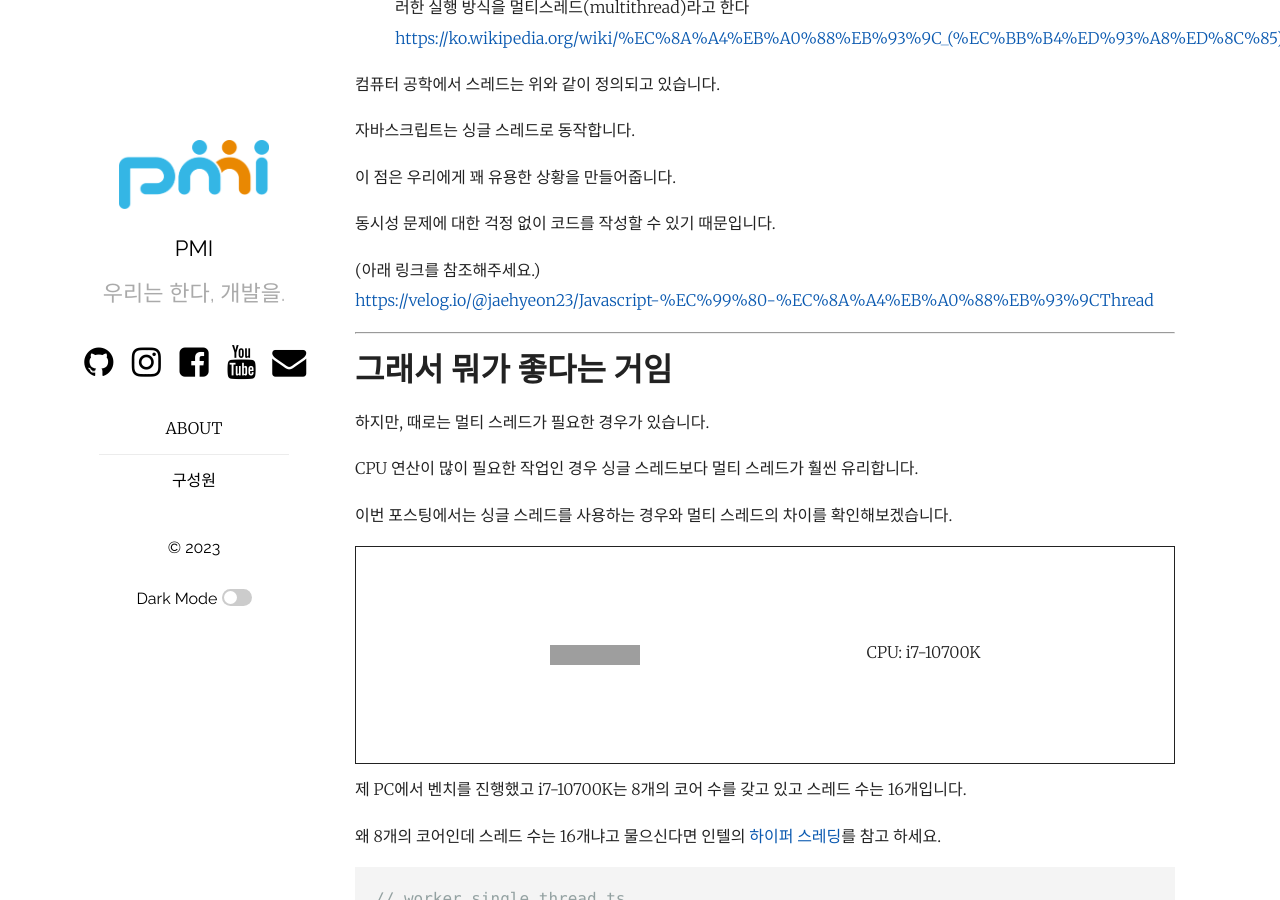
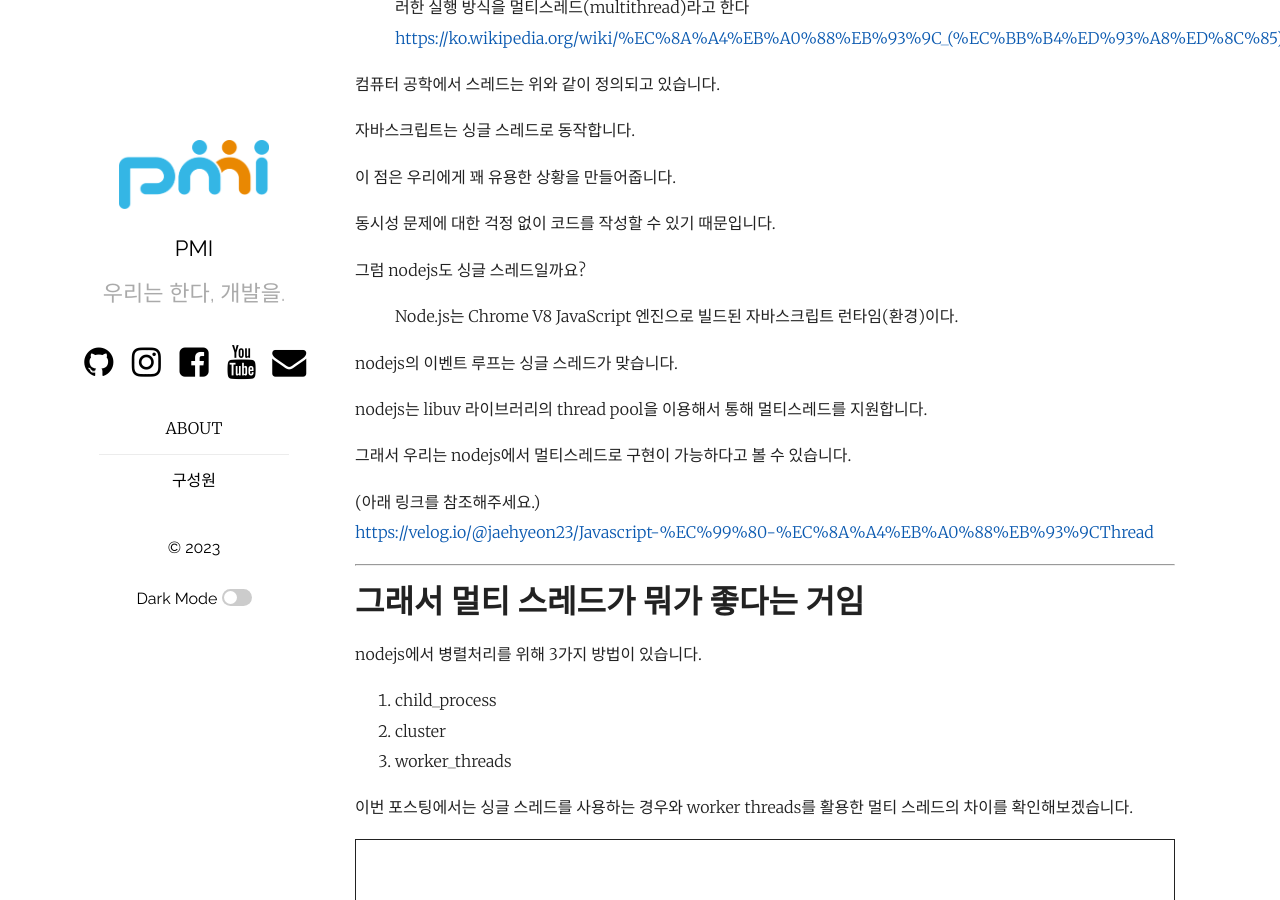
Before and after one commit to pmirnc-dev/pmirnc-dev.github.io, a Jekyll site: the page built from _posts/2023-06-26-worker-threads를-활용하여-nodejs에서-multi-thread-구현.md, in a window 1280 px wide and 900 px high, scrolled down 304 px. Built offline with Jekyll 4.4.1, drawn with Linux system fonts in a browser that asks for light colours; comment, search, counter and statistics services are not loaded; some of the changed text lies outside the part shown; grey boxes are pictures that could not be loaded.

Commit message:
fix(post): multi thread
multi thread 포스팅

```diff
--- a/_posts/2023-06-26-worker-threads를-활용하여-nodejs에서-multi-thread-구현.md
+++ b/_posts/2023-06-26-worker-threads를-활용하여-nodejs에서-multi-thread-구현.md
@@ -22,19 +22,30 @@ categories: nodejs worker-threads multi-thread
 
 동시성 문제에 대한 걱정 없이 코드를 작성할 수 있기 때문입니다.
 
+그럼 nodejs도 싱글 스레드일까요?
+
+> Node.js는 Chrome V8 JavaScript 엔진으로 빌드된 자바스크립트 런타임(환경)이다.
+
+nodejs의 이벤트 루프는 싱글 스레드가 맞습니다.
+
+nodejs는 libuv 라이브러리의 thread pool을 이용해서 통해 멀티스레드를 지원합니다.
+
+그래서 우리는 nodejs에서 멀티스레드로 구현이 가능하다고 볼 수 있습니다.
+
 (아래 링크를 참조해주세요.)
 [https://velog.io/@jaehyeon23/Javascript-%EC%99%80-%EC%8A%A4%EB%A0%88%EB%93%9CThread](https://velog.io/@jaehyeon23/Javascript-%EC%99%80-%EC%8A%A4%EB%A0%88%EB%93%9CThread){:target="_blank"}
 
-
 <hr/>
 
-# 그래서 뭐가 좋다는 거임
+# 그래서 멀티 스레드가 뭐가 좋다는 거임
 
-하지만, 때로는 멀티 스레드가 필요한 경우가 있습니다.
+nodejs에서 병렬처리를 위해 3가지 방법이 있습니다.
 
-CPU 연산이 많이 필요한 작업인 경우 싱글 스레드보다 멀티 스레드가 훨씬 유리합니다.
+1. child_process
+2. cluster
+3. worker_threads
 
-이번 포스팅에서는 싱글 스레드를 사용하는 경우와 멀티 스레드의 차이를 확인해보겠습니다.
+이번 포스팅에서는 싱글 스레드를 사용하는 경우와 worker threads를 활용한 멀티 스레드의 차이를 확인해보겠습니다.
 
 
 <div style="display:flex;flex-direction: row;align-items: center;justify-content: space-around;border: 1px solid; padding: 5rem;">
@@ -225,6 +236,7 @@ worker_threads로 멀티 스레드를 활성화하여 병렬 처리된 결과 1.
 # worker_threads?
 nodejs에선 멀티스레드를 위해 "worker_threads"라는 모듈을 제공합니다.
 
+
 > Workers (threads) are useful for performing CPU-intensive JavaScript operations.
 > They do not help much with I/O-intensive work.
 > The Node.js built-in asynchronous I/O operations are more efficient than Workers can be.
@@ -240,14 +252,20 @@ nodejs 공식 문서에서 worker threads에 대해 위와 같이 설명하고
 
 nodejs의 이벤트 루프가 싱글 스레드 논블로킹 모델로써 비동기 I/O작업으로 처리하기 때문입니다.
 
-위에서 한번 언급했듯이 CPU 연산이 많이 필요한 경우에는 아주 큰 차이를 보입니다.
+그렇기 때문에 CPU 연산이 많이 필요한 경우에만 worker_threads를 사용하는 것이 좋습니다.
+
+위에서 언급했듯이 CPU 연산이 많이 필요한 경우는 결과에 아주 큰 차이를 보입니다.
+
 
 <hr/>
-# 유용한 것들
+# 이외에..
 
 [https://github.com/piscinajs/piscina](https://github.com/piscinajs/piscina){:target="_blank"}
 piscina는 멀티 스레드를 구현하기에 매우 편하고 인기 많은 worker pool입니다.
 추후에 기회가 된다면 사용해보고 싶네요.
+
+[https://docs.aws.amazon.com/ko_kr/AWSEC2/latest/UserGuide/cpu-options-supported-instances-values.html](https://docs.aws.amazon.com/ko_kr/AWSEC2/latest/UserGuide/cpu-options-supported-instances-values.html)
+저희가 가장 많이 이용하는 AWS의 EC2 인스턴스들의 코어와 코어당 기본 스레드는 아래에서 확인하실 수 있습니다.
 
 
 <hr/>
@@ -265,3 +283,6 @@ nodejs로 개발한지 꽤 오래되었지만 웹 개발 이외의 것을 해본
 시간이 지날수록 nodejs를 http 기반의 API개발의 범주를 넘는 경우가 많이 생기면서,
 
 nodejs의 다양한 영역에 대해 알아가는 것 같아 기쁘면서도 아직도 멀었다는 생각도 드네요.
+
+도움이 된 글들
+[https://blog.bitsrc.io/node-js-event-loop-and-multi-threading-e42e5fd16a77](https://blog.bitsrc.io/node-js-event-loop-and-multi-threading-e42e5fd16a77){:target="_blank"}
```
